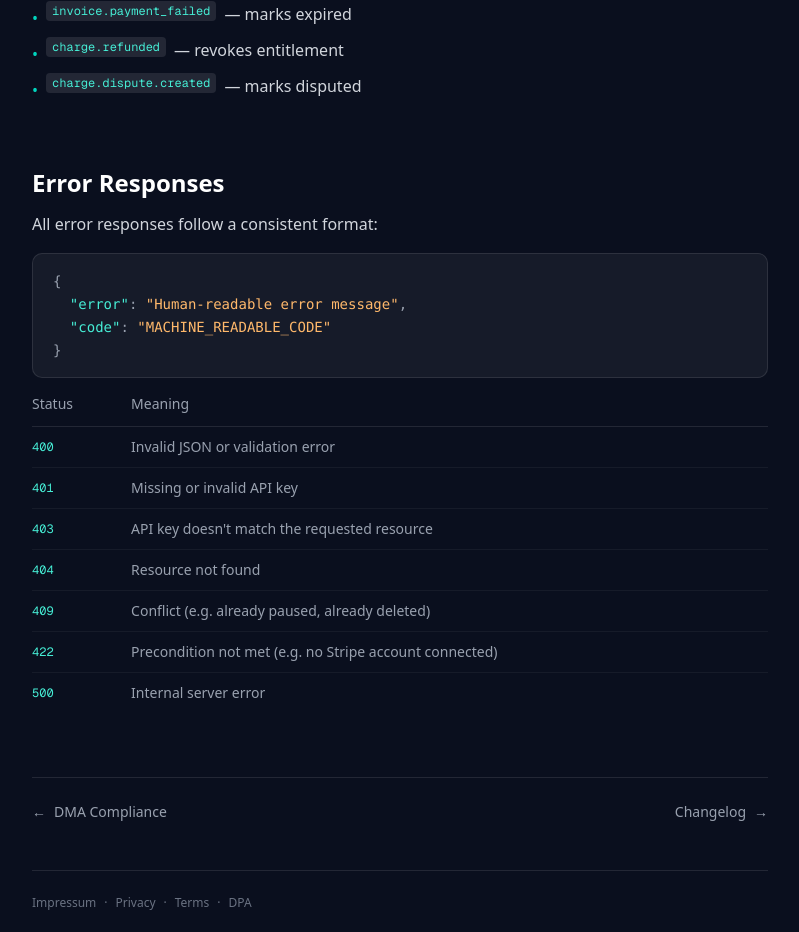
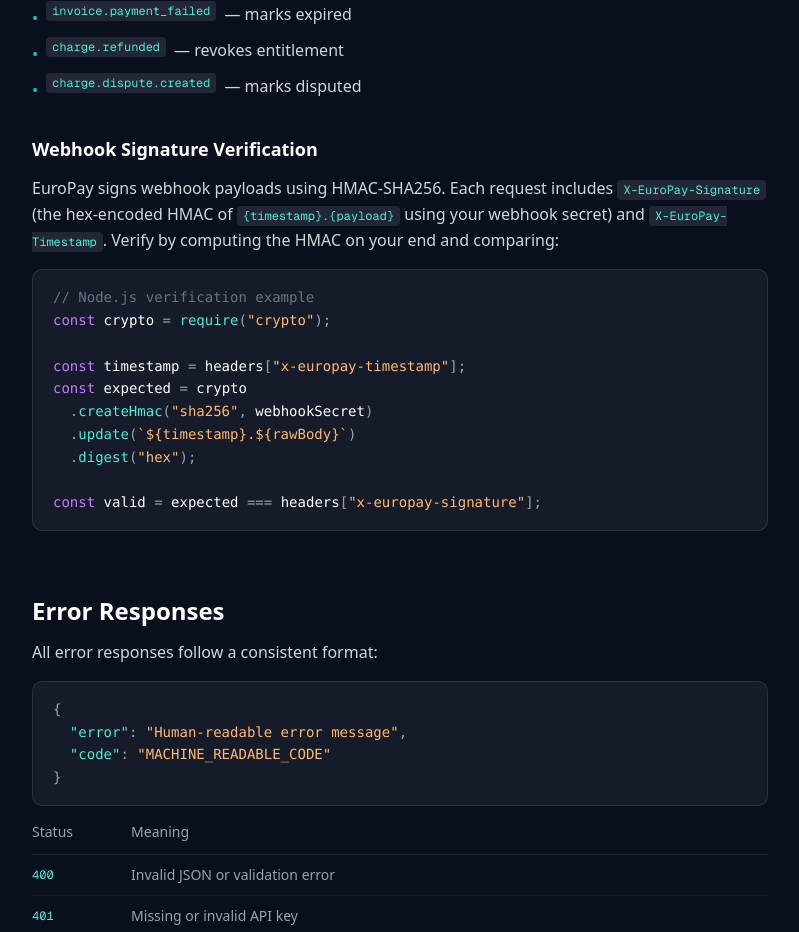
Before and after one commit to mhxdev/eupay, a Next.js app in the folder apps/web/: page /docs/api-reference in a window 1280 px wide. Shown: the part 7993-8925 px from the top of the page, without its empty margins (256-1055 px from the left). Built offline with nearby package versions, Linux system fonts and the light colour scheme.

Commit message:
feat: Sentry error monitoring, HMAC webhook signatures, appId on webhook events, dashboard query optimization

```diff
--- a/apps/web/package.json
+++ b/apps/web/package.json
@@ -13,6 +13,7 @@
     "@hookform/resolvers": "^5.2.2",
     "@prisma/client": "^5.22.0",
     "@react-email/components": "^1.0.8",
+    "@sentry/nextjs": "^10.42.0",
     "@tanstack/react-table": "^8.21.3",
     "@types/jsonwebtoken": "^9.0.10",
     "@upstash/ratelimit": "^2.0.8",
--- a/apps/web/src/app/api/v1/checkout/create/route.ts
+++ b/apps/web/src/app/api/v1/checkout/create/route.ts
@@ -3,6 +3,7 @@
 import { NextRequest, NextResponse } from 'next/server'
 import { z } from 'zod'
 import Stripe from 'stripe'
+import * as Sentry from '@sentry/nextjs'
 import { stripe } from '@/lib/stripe'
 import { prisma } from '@/lib/prisma'
 import { authenticateRequest, isAuthError, authErrorResponse } from '@/lib/auth'
@@ -254,6 +255,7 @@ export async function POST(req: NextRequest) {
     session = await stripe.checkout.sessions.create(sessionParams, connectOpts)
   } catch (err) {
     if (err instanceof Stripe.errors.StripeError) {
+      Sentry.captureException(err)
       return NextResponse.json(
         { error: err.message, code: err.code },
         { status: err.statusCode ?? 500 }
--- a/apps/web/src/app/api/v1/webhooks/stripe/route.ts
+++ b/apps/web/src/app/api/v1/webhooks/stripe/route.ts
@@ -6,6 +6,8 @@
 // Connected accounts' enabled.
 import { NextResponse } from 'next/server'
 import Stripe from 'stripe'
+import { createHmac } from 'crypto'
+import * as Sentry from '@sentry/nextjs'
 import { stripe } from '@/lib/stripe'
 import { prisma } from '@/lib/prisma'
 import { EU_VAT_RATES } from '@/lib/eu-vat'
@@ -71,12 +73,17 @@ export async function POST(req: Request) {
   })
 
   try {
-    await handleStripeEvent(event, connectOpts)
+    const resolvedAppId = await handleStripeEvent(event, connectOpts)
     await prisma.webhookEvent.update({
       where: { id: event.id },
-      data: { status: 'PROCESSED', processedAt: new Date() },
+      data: {
+        status: 'PROCESSED',
+        processedAt: new Date(),
+        ...(resolvedAppId ? { appId: resolvedAppId } : {}),
+      },
     })
   } catch (error: unknown) {
+    Sentry.captureException(error)
     const message = error instanceof Error ? error.message : 'Unknown error'
     await prisma.webhookEvent.update({
       where: { id: event.id },
@@ -92,39 +99,32 @@ export async function POST(req: Request) {
 async function handleStripeEvent(
   event: Stripe.Event,
   connectOpts: { stripeAccount: string } | undefined
-) {
+): Promise<string | null> {
   switch (event.type) {
     case 'checkout.session.completed':
-      await handleCheckoutSessionCompleted(event.data.object as Stripe.Checkout.Session, connectOpts)
-      break
+      return await handleCheckoutSessionCompleted(event.data.object as Stripe.Checkout.Session, connectOpts)
     case 'customer.subscription.updated':
-      await handleSubscriptionUpdated(event.data.object as Stripe.Subscription)
-      break
+      return await handleSubscriptionUpdated(event.data.object as Stripe.Subscription)
     case 'customer.subscription.deleted':
-      await handleSubscriptionDeleted(event.data.object as Stripe.Subscription)
-      break
+      return await handleSubscriptionDeleted(event.data.object as Stripe.Subscription)
     case 'invoice.payment_succeeded':
-      await handleInvoicePaymentSucceeded(event.data.object as Stripe.Invoice, connectOpts)
-      break
+      return await handleInvoicePaymentSucceeded(event.data.object as Stripe.Invoice, connectOpts)
     case 'invoice.payment_failed':
-      await handleInvoicePaymentFailed(event.data.object as Stripe.Invoice)
-      break
+      return await handleInvoicePaymentFailed(event.data.object as Stripe.Invoice)
     case 'charge.refunded':
-      await handleChargeRefunded(event.data.object as Stripe.Charge, connectOpts)
-      break
+      return await handleChargeRefunded(event.data.object as Stripe.Charge, connectOpts)
     case 'charge.dispute.created':
-      await handleDisputeCreated(event.data.object as Stripe.Dispute, connectOpts)
-      break
+      return await handleDisputeCreated(event.data.object as Stripe.Dispute, connectOpts)
     default:
       // Unhandled event type — log but don't error
-      break
+      return null
   }
 }
 
 async function handleCheckoutSessionCompleted(
   session: Stripe.Checkout.Session,
   connectOpts: { stripeAccount: string } | undefined
-) {
+): Promise<string | null> {
   const metadata = session.metadata
   if (!metadata?.appId || !metadata?.productId || !metadata?.externalUserId) {
     throw new Error('Missing metadata on checkout session')
@@ -133,7 +133,7 @@ async function handleCheckoutSessionCompleted(
   const { appId, productId, externalUserId } = metadata
 
   // Verify payment succeeded
-  if (session.payment_status !== 'paid') return
+  if (session.payment_status !== 'paid') return null
 
   const customer = await prisma.customer.findUnique({
     where: { appId_externalUserId: { appId, externalUserId } },
@@ -306,13 +306,16 @@ async function handleCheckoutSessionCompleted(
 
   // ── Report to Apple (fire-and-forget) ──────────────────
   await reportToApple(appId, transaction.id)
+
+  return appId
 }
 
-async function handleSubscriptionUpdated(subscription: Stripe.Subscription) {
+async function handleSubscriptionUpdated(subscription: Stripe.Subscription): Promise<string | null> {
   const entitlement = await prisma.entitlement.findUnique({
     where: { stripeSubscriptionId: subscription.id },
+    include: { customer: { select: { appId: true } } },
   })
-  if (!entitlement) return
+  if (!entitlement) return null
 
   let status: 'ACTIVE' | 'EXPIRED' | 'CANCELLED' | 'PAUSED' = 'ACTIVE'
   if (subscription.status === 'canceled') status = 'CANCELLED'
@@ -336,14 +339,16 @@ async function handleSubscriptionUpdated(subscription: Stripe.Subscription) {
       cancelAtPeriodEnd: subscription.cancel_at_period_end,
     },
   })
+
+  return entitlement.customer.appId
 }
 
-async function handleSubscriptionDeleted(subscription: Stripe.Subscription) {
+async function handleSubscriptionDeleted(subscription: Stripe.Subscription): Promise<string | null> {
   const entitlement = await prisma.entitlement.findUnique({
     where: { stripeSubscriptionId: subscription.id },
     include: { customer: { include: { app: true } }, product: true },
   })
-  if (!entitlement) return
+  if (!entitlement) return null
 
   await prisma.entitlement.update({
     where: { id: entitlement.id },
@@ -389,15 +394,17 @@ async function handleSubscriptionDeleted(subscription: Stripe.Subscription) {
       },
     },
   })
+
+  return entitlement.customer.app.id
 }
 
 async function handleInvoicePaymentSucceeded(
   invoice: Stripe.Invoice,
   connectOpts: { stripeAccount: string } | undefined
-) {
+): Promise<string | null> {
   // Only handle subscription renewal invoices (not the first invoice from checkout)
   const subDetails = invoice.parent?.subscription_details
-  if (!subDetails?.subscription || invoice.billing_reason === 'subscription_create') return
+  if (!subDetails?.subscription || invoice.billing_reason === 'subscription_create') return null
 
   const subscriptionId = typeof subDetails.subscription === 'string'
     ? subDetails.subscription
@@ -407,7 +414,7 @@ async function handleInvoicePaymentSucceeded(
     where: { stripeSubscriptionId: subscriptionId },
     include: { customer: { include: { app: true } }, product: true },
   })
-  if (!entitlement) return
+  if (!entitlement) return null
 
   // Retrieve updated subscription to get new period dates
   const subscription = await stripe.subscriptions.retrieve(subscriptionId, {}, connectOpts)
@@ -471,11 +478,13 @@ async function handleInvoicePaymentSucceeded(
 
   // Report renewal to Apple
   await reportToApple(entitlement.customer.appId, renewalTx.id)
+
+  return entitlement.customer.app.id
 }
 
-async function handleInvoicePaymentFailed(invoice: Stripe.Invoice) {
+async function handleInvoicePaymentFailed(invoice: Stripe.Invoice): Promise<string | null> {
   const subDetails = invoice.parent?.subscription_details
-  if (!subDetails?.subscription) return
+  if (!subDetails?.subscription) return null
 
   const subscriptionId = typeof subDetails.subscription === 'string'
     ? subDetails.subscription
@@ -485,7 +494,7 @@ async function handleInvoicePaymentFailed(invoice: Stripe.Invoice) {
     where: { stripeSubscriptionId: subscriptionId },
     include: { customer: { include: { app: true } }, product: true },
   })
-  if (!entitlement) return
+  if (!entitlement) return null
 
   // Mark entitlement as expired (Stripe will retry — if it succeeds, the
   // subscription.updated webhook will flip it back to ACTIVE)
@@ -528,23 +537,25 @@ async function handleInvoicePaymentFailed(invoice: Stripe.Invoice) {
       },
     },
   })
+
+  return entitlement.customer.app.id
 }
 
 async function handleChargeRefunded(
   charge: Stripe.Charge,
   connectOpts: { stripeAccount: string } | undefined
-) {
+): Promise<string | null> {
   const paymentIntentId = typeof charge.payment_intent === 'string'
     ? charge.payment_intent
     : charge.payment_intent?.id
 
-  if (!paymentIntentId) return
+  if (!paymentIntentId) return null
 
   const transaction = await prisma.transaction.findUnique({
     where: { stripePaymentIntentId: paymentIntentId },
     include: { customer: { include: { app: true } }, product: true },
   })
-  if (!transaction) return
+  if (!transaction) return null
 
   // Update transaction status to REFUNDED
   await prisma.transaction.update({
@@ -622,29 +633,31 @@ async function handleChargeRefunded(
       })
     }
   }
+
+  return transaction.customer.app.id
 }
 
 async function handleDisputeCreated(
   dispute: Stripe.Dispute,
   connectOpts: { stripeAccount: string } | undefined
-) {
+): Promise<string | null> {
   const charge = typeof dispute.charge === 'string'
     ? await stripe.charges.retrieve(dispute.charge, connectOpts)
     : dispute.charge
 
-  if (!charge) return
+  if (!charge) return null
 
   const paymentIntentId = typeof charge.payment_intent === 'string'
     ? charge.payment_intent
     : charge.payment_intent?.id
 
-  if (!paymentIntentId) return
+  if (!paymentIntentId) return null
 
   const transaction = await prisma.transaction.findUnique({
     where: { stripePaymentIntentId: paymentIntentId },
     include: { customer: { include: { app: true } } },
   })
-  if (!transaction) return
+  if (!transaction) return null
 
   // Mark transaction as disputed
   await prisma.transaction.update({
@@ -682,6 +695,8 @@ async function handleDisputeCreated(
   } catch (alertErr) {
     console.error('[Webhook] Dispute alert email failed:', alertErr)
   }
+
+  return transaction.customer.app.id
 }
 
 // Helper: report transaction to Apple's External Purchase Server API
@@ -744,15 +759,25 @@ async function notifyDeveloper(
   let deliveryError = ''
 
   try {
+    const bodyStr = JSON.stringify({ type: eventType, data: payload })
+    const timestamp = Math.floor(Date.now() / 1000).toString()
+
+    const signatureHeaders: Record<string, string> = {}
+    if (app.webhookSecret) {
+      const signature = createHmac('sha256', app.webhookSecret)
+        .update(`${timestamp}.${bodyStr}`)
+        .digest('hex')
+      signatureHeaders['X-EuroPay-Signature'] = signature
+      signatureHeaders['X-EuroPay-Timestamp'] = timestamp
+    }
+
     const res = await fetch(app.webhookUrl, {
       method: 'POST',
       headers: {
         'Content-Type': 'application/json',
-        ...(app.webhookSecret
-          ? { 'X-EuroPay-Signature': app.webhookSecret }
-          : {}),
+        ...signatureHeaders,
       },
-      body: JSON.stringify({ type: eventType, data: payload }),
+      body: bodyStr,
     })
     if (!res.ok) {
       deliveryFailed = true
--- a/apps/web/src/app/dashboard/apps/[appId]/webhooks/page.tsx
+++ b/apps/web/src/app/dashboard/apps/[appId]/webhooks/page.tsx
@@ -33,9 +33,7 @@ export default async function WebhooksPage({
   if (!app || app.clerkUserId !== userId) notFound()
 
   const rawEvents = await prisma.webhookEvent.findMany({
-    where: {
-      OR: [{ appId }, { appId: null }],
-    },
+    where: { appId },
     orderBy: { createdAt: "desc" },
     take: 100,
   })
--- a/apps/web/src/app/docs/api-reference/page.tsx
+++ b/apps/web/src/app/docs/api-reference/page.tsx
@@ -1284,6 +1284,90 @@ export default function ApiReferencePage() {
         </ul>
       </section>
 
+      {/* Developer Webhook Signature Verification */}
+      <section className="mt-8">
+        <h3 className="text-lg font-semibold text-white">
+          Webhook Signature Verification
+        </h3>
+        <p className="mt-3 text-base text-gray-300 leading-relaxed">
+          EuroPay signs webhook payloads using HMAC-SHA256. Each request
+          includes{" "}
+          <code className="rounded bg-white/10 px-1.5 py-0.5 text-xs font-mono text-teal-300">
+            X-EuroPay-Signature
+          </code>{" "}
+          (the hex-encoded HMAC of{" "}
+          <code className="rounded bg-white/10 px-1.5 py-0.5 text-xs font-mono text-teal-300">
+            {"{timestamp}.{payload}"}
+          </code>{" "}
+          using your webhook secret) and{" "}
+          <code className="rounded bg-white/10 px-1.5 py-0.5 text-xs font-mono text-teal-300">
+            X-EuroPay-Timestamp
+          </code>
+          . Verify by computing the HMAC on your end and comparing:
+        </p>
+        <div className="mt-4 overflow-x-auto rounded-lg border border-white/10 bg-white/5 px-5 py-4">
+          <pre className="text-sm leading-relaxed font-mono">
+            <code>
+              <span className="text-gray-500">{"// Node.js verification example"}</span>
+              {"\n"}
+              <span className="text-purple-400">const</span>{" "}
+              <span className="text-white">crypto</span>{" "}
+              <span className="text-gray-400">=</span>{" "}
+              <span className="text-teal-300">require</span>
+              <span className="text-gray-400">(</span>
+              <span className="text-orange-300">&quot;crypto&quot;</span>
+              <span className="text-gray-400">);</span>
+              {"\n\n"}
+              <span className="text-purple-400">const</span>{" "}
+              <span className="text-white">timestamp</span>{" "}
+              <span className="text-gray-400">=</span>{" "}
+              <span className="text-white">headers</span>
+              <span className="text-gray-400">[</span>
+              <span className="text-orange-300">&quot;x-europay-timestamp&quot;</span>
+              <span className="text-gray-400">];</span>
+              {"\n"}
+              <span className="text-purple-400">const</span>{" "}
+              <span className="text-white">expected</span>{" "}
+              <span className="text-gray-400">=</span>{" "}
+              <span className="text-white">crypto</span>
+              {"\n"}
+              {"  "}
+              <span className="text-gray-400">.</span>
+              <span className="text-teal-300">createHmac</span>
+              <span className="text-gray-400">(</span>
+              <span className="text-orange-300">&quot;sha256&quot;</span>
+              <span className="text-gray-400">,</span>{" "}
+              <span className="text-white">webhookSecret</span>
+              <span className="text-gray-400">)</span>
+              {"\n"}
+              {"  "}
+              <span className="text-gray-400">.</span>
+              <span className="text-teal-300">update</span>
+              <span className="text-gray-400">(</span>
+              <span className="text-orange-300">{"`${timestamp}.${rawBody}`"}</span>
+              <span className="text-gray-400">)</span>
+              {"\n"}
+              {"  "}
+              <span className="text-gray-400">.</span>
+              <span className="text-teal-300">digest</span>
+              <span className="text-gray-400">(</span>
+              <span className="text-orange-300">&quot;hex&quot;</span>
+              <span className="text-gray-400">);</span>
+              {"\n\n"}
+              <span className="text-purple-400">const</span>{" "}
+              <span className="text-white">valid</span>{" "}
+              <span className="text-gray-400">=</span>{" "}
+              <span className="text-white">expected</span>{" "}
+              <span className="text-gray-400">===</span>{" "}
+              <span className="text-white">headers</span>
+              <span className="text-gray-400">[</span>
+              <span className="text-orange-300">&quot;x-europay-signature&quot;</span>
+              <span className="text-gray-400">];</span>
+            </code>
+          </pre>
+        </div>
+      </section>
+
       {/* Error responses */}
       <section className="mt-16">
         <h2 className="text-2xl font-semibold text-white">Error Responses</h2>
```
Also changed, not shown: apps/web/next.config.ts (+6 -1 lines), apps/web/sentry.client.config.ts (added, +9 -0 lines), apps/web/sentry.edge.config.ts (added, +7 -0 lines), apps/web/sentry.server.config.ts (added, +7 -0 lines), apps/web/src/app/api/dashboard/apps/[appId]/analytics/route.ts (+39 -39 lines), apps/web/src/app/global-error.tsx (added, +25 -0 lines), 1 other file (tests, documents, lock files or other folders).
